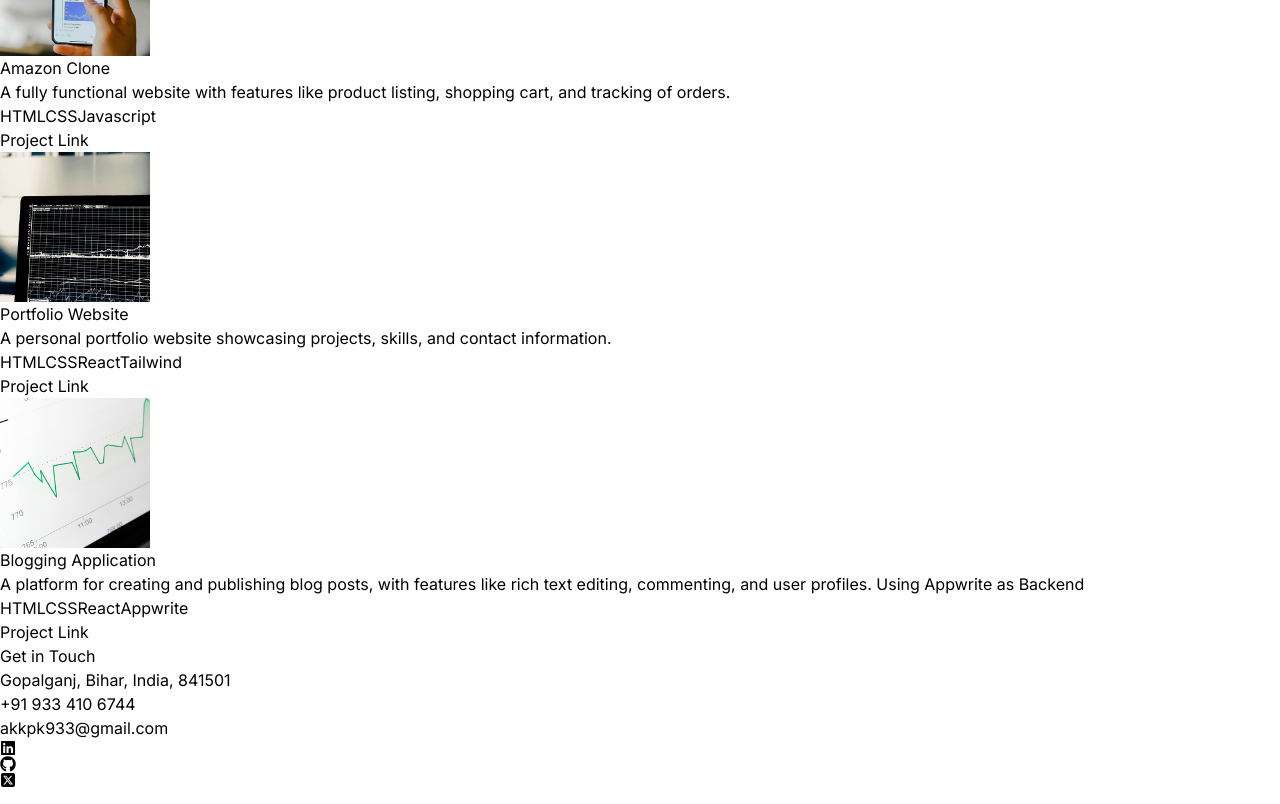
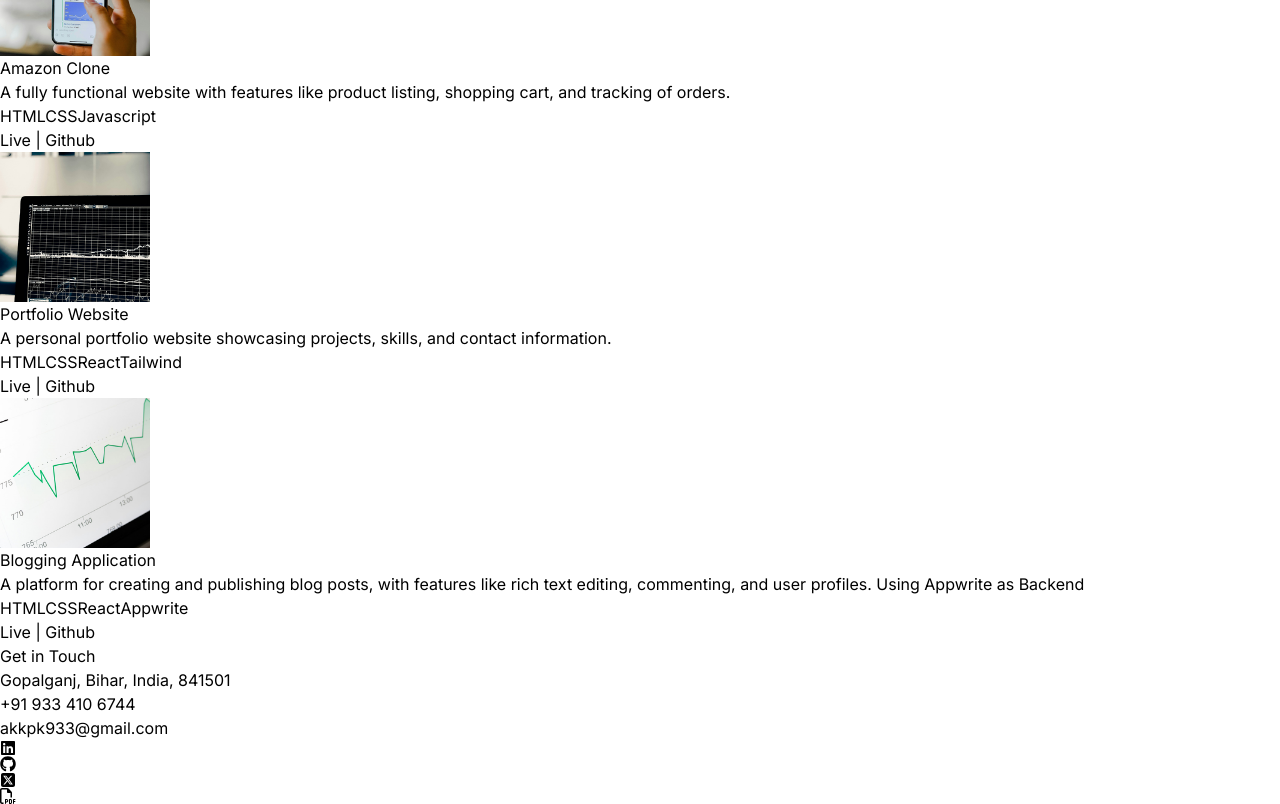
Before and after one commit to adityakkpk/MyPortfolio, a React (Vite) app: page / in a window 1280 px wide. Shown: the part 1840-2644 px from the top of the page. Built offline with nearby package versions, Linux system fonts and the light colour scheme.

Commit message:
Added Github Link

```diff
--- a/src/App.jsx
+++ b/src/App.jsx
@@ -13,7 +13,7 @@
         <div className="absolute top-0 z-[-2] h-screen w-screen bg-neutral-950 bg-[radial-gradient(ellipse_80%_80%_at_50%_-20%,rgba(120,119,198,0.3),rgba(255,255,255,0))]"></div>
       </div>
 
-      <div className="container mx-auto px-3 lg:px-12 pb-14 lg:pb-4">
+      <div className="container mx-auto px-5 lg:px-12 pb-14 lg:pb-4">
         <Navbar />
         <Hero />
         <About />
--- a/src/Components/Contact.jsx
+++ b/src/Components/Contact.jsx
@@ -3,6 +3,7 @@
 import { FaLinkedin } from "react-icons/fa";
 import { FaGithub } from "react-icons/fa";
 import { FaSquareXTwitter } from "react-icons/fa6";
+import { FaRegFilePdf } from "react-icons/fa6";
 import { motion } from "framer-motion";
 
 const Contact = () => {
@@ -57,6 +58,9 @@
         <a target="_blank" href="https://x.com/akkpk933">
           <FaSquareXTwitter />
         </a>
+        <a target="_blank" href="https://drive.google.com/file/d/1-InMJC7fEN74o7_dlHoEq2XmsSdGKNsd/view">
+          <FaRegFilePdf />
+        </a>
       </motion.div>
     </div>
   );
--- a/src/Components/Navbar.jsx
+++ b/src/Components/Navbar.jsx
@@ -12,7 +12,7 @@
     };
 
   return (
-    <nav className="h-16 flex flex-wrap justify-between items-center fixed left-0 right-0 top-0 py-2 lg:px-12 backdrop-blur-xl bg-transparent">
+    <nav className="h-16 flex flex-wrap justify-between items-center fixed left-0 right-0 top-0 py-2 lg:px-12 px-3 backdrop-blur-xl bg-transparent">
         <div className="flex flex-wrap items-center justify-center text-2xl gap-4 px-3">
             <a target="_blank" href="https://www.linkedin.com/in/adityakumarkushwaha">
                 <FaLinkedin />
@@ -52,22 +52,22 @@
         >
             <svg className="h-6 w-10 text-white" fill="none" viewBox="0 0 24 22" stroke="currentColor"><path strokeLinecap="round" strokeLinejoin="round" strokeWidth="2.5" d="M4 6h16M4 12h16m-7 6h7"></path></svg>
         </button>
-        <div className={` ${ isHidden ? "hidden" : "block" } md:hidden w-full md:w-auto absolute top-14 left-0 border-t border-black bg-gray-700`}>
-            <ul className="flex flex-col font-medium lg:flex-row lg:space-x-8 lg:mt-0">
-                <li>
-                    <a className="block py-2 pr-4 pl-3 duration-200 text-white border-b border-gray-100 hover:bg-gray-800 hover:rounded-lg m-1 lg:hover:bg-transparent lg:border-0 hover:text-[#7587ec] lg:p-0" href="#">Home</a>
+        <div className={`${ isHidden ? "hidden" : "block" } md:hidden w-44 absolute top-14 right-4 border bg-gray-900 rounded-xl`}>
+            <ul className="flex flex-col font-medium justify-center">
+                <li className="border-b">
+                    <a className="block py-2 pr-4 pl-3 duration-200 text-white hover:border hover:border-gray-100 hover:bg-gray-800 rounded-lg m-1 lg:hover:bg-transparent lg:border-0 hover:text-[#7587ec] lg:p-0" href="#">Home</a>
+                </li>
+                <li className="border-b">
+                    <a className="block py-2 pr-4 pl-3 duration-200 text-white hover:border hover:border-gray-100 hover:bg-gray-800 rounded-lg m-1  lg:hover:bg-transparent lg:border-0 hover:text-[#7587ec] lg:p-0" href="#about">About</a>
+                </li>
+                <li className="border-b">
+                    <a className="block py-2 pr-4 pl-3 duration-200 text-white hover:border hover:border-gray-100 hover:bg-gray-800 rounded-lg m-1  lg:hover:bg-transparent lg:border-0 hover:text-[#7587ec] lg:p-0" href="#technologies">Technologies</a>
+                </li>
+                <li className="border-b">
+                    <a className="block py-2 pr-4 pl-3 duration-200 text-white hover:border hover:border-gray-100 hover:bg-gray-800 rounded-lg m-1  lg:hover:bg-transparent lg:border-0 hover:text-[#7587ec] lg:p-0" href="#projects">Projects</a>
                 </li>
                 <li>
-                    <a className="block py-2 pr-4 pl-3 duration-200 text-white border-b border-gray-100 hover:bg-gray-800 hover:rounded-lg m-1  lg:hover:bg-transparent lg:border-0 hover:text-[#7587ec] lg:p-0" href="#about">About</a>
-                </li>
-                <li>
-                    <a className="block py-2 pr-4 pl-3 duration-200 text-white border-b border-gray-100 hover:bg-gray-800 hover:rounded-lg m-1  lg:hover:bg-transparent lg:border-0 hover:text-[#7587ec] lg:p-0" href="#technologies">Technologies</a>
-                </li>
-                <li>
-                    <a className="block py-2 pr-4 pl-3 duration-200 text-white border-b border-gray-100 hover:bg-gray-800 hover:rounded-lg m-1  lg:hover:bg-transparent lg:border-0 hover:text-[#7587ec] lg:p-0" href="#projects">Projects</a>
-                </li>
-                <li>
-                    <a className="block py-2 pr-4 pl-3 duration-200 text-white border-b border-gray-100 hover:bg-gray-800 hover:rounded-lg m-1  lg:hover:bg-transparent lg:border-0 hover:text-[#7587ec] lg:p-0" href="#contact">Contact me</a>
+                    <a className="block py-2 pr-4 pl-3 duration-200 text-white hover:border hover:border-gray-100 hover:bg-gray-800 rounded-lg m-1  lg:hover:bg-transparent lg:border-0 hover:text-[#7587ec] lg:p-0" href="#contact">Contact me</a>
                 </li>
             </ul>
         </div>
--- a/src/Components/Projects.jsx
+++ b/src/Components/Projects.jsx
@@ -52,10 +52,18 @@
                 <div className="mt-2">
                   <a
                     target="_blank"
-                    className="my-2 text-blue-700"
+                    className="my-2 text-cyan-500 hover:text-cyan-200 duration-200"
                     href={project.demoLink}
                   >
-                    Project Link
+                    Live
+                  </a>
+                  <span> | </span>
+                  <a
+                    target="_blank"
+                    className="my-2 text-cyan-500 hover:text-cyan-200 duration-200"
+                    href={project.githubLink}
+                  >
+                    Github
                   </a>
                 </div>
               )}
--- a/src/constants/index.js
+++ b/src/constants/index.js
@@ -15,6 +15,7 @@
       "A fully functional website with features like product listing, shopping cart, and tracking of orders.",
     technologies: ["HTML", "CSS", "Javascript"],
     demoLink: 'https://adityakkpk.github.io/AmazoneClone/amazon.html',
+    githubLink: 'https://github.com/adityakkpk/AmazoneClone'
   },
   {
     title: "Portfolio Website",
@@ -23,6 +24,7 @@
       "A personal portfolio website showcasing projects, skills, and contact information.",
     technologies: ["HTML", "CSS", "React", "Tailwind"],
     demoLink: 'https://my-portfolio-git-main-aditya-kumar-kushwahas-projects.vercel.app/',
+    githubLink: 'https://github.com/adityakkpk/MyPortfolio'
   },
   {
     title: "Blogging Application",
@@ -31,6 +33,7 @@
       "A platform for creating and publishing blog posts, with features like rich text editing, commenting, and user profiles. Using Appwrite as Backend",
     technologies: ["HTML", "CSS", "React", "Appwrite",],
     demoLink: 'https://mini-blog-react-appwrite-app.vercel.app/',
+    githubLink: 'https://github.com/adityakkpk/MiniBlog-React-Appwrite'
   },
 ];
 
```
